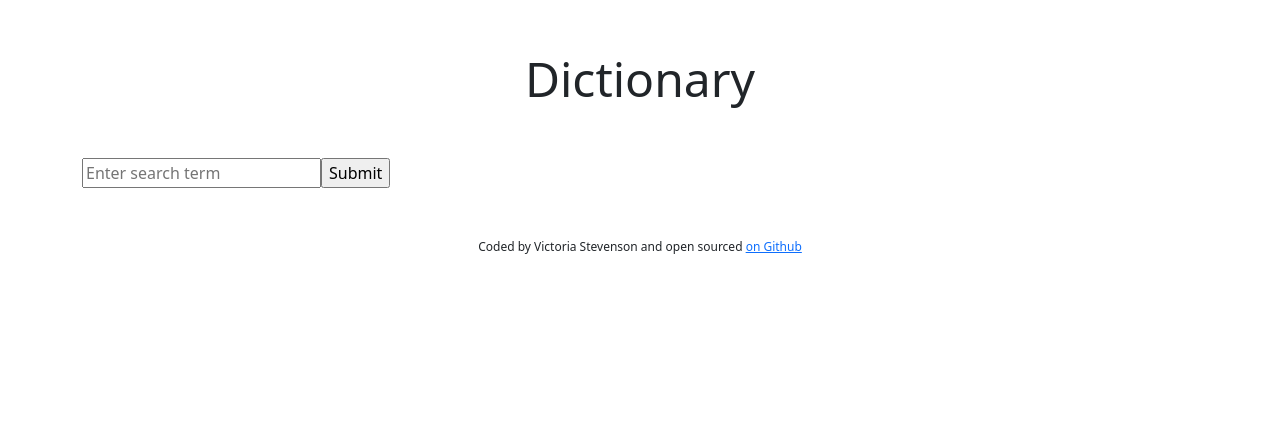
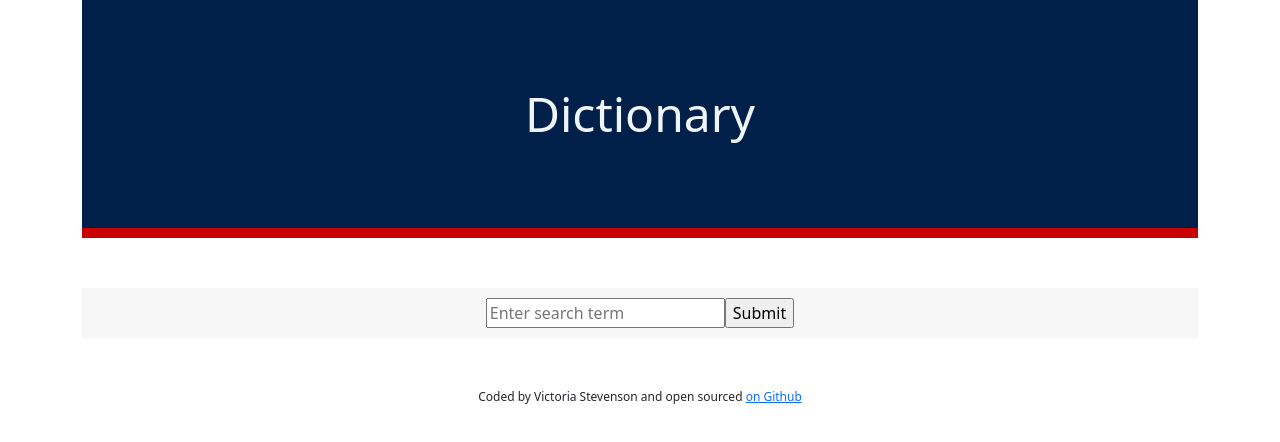
Before and after one commit to victoria-stevenson/react-dictionary, a React (Create React App) app: page / in a window 1280 px wide. Shown: the top 442 px of the page. Built offline with nearby package versions, Linux system fonts and the light colour scheme.

Commit message:
added header styling, working on sections

```diff
--- a/src/App.css
+++ b/src/App.css
@@ -1,6 +1,18 @@
+header {
+  background: #00204a;
+  padding: 35px;
+  border-bottom: 10px solid rgb(201, 0, 0);
+}
+
+section {
+  padding: 10px;
+  background-color: #f7f7f7;
+}
+
 h1 {
   text-align: center;
   margin: 50px;
+  color: #f0f5fa;
 }
 
 footer {
--- a/src/Dictionary.css
+++ b/src/Dictionary.css
@@ -7,3 +7,16 @@ h2 {
   font-weight: bold;
   margin: 20px 0 10px 0;
 }
+
+.Dictionary section {
+  padding: 10px;
+  background-color: #f7f7f7;
+}
+
+form {
+  text-align: center;
+}
+
+.Dictionary {
+  padding-top: 50px;
+}
--- a/src/Dictionary.js
+++ b/src/Dictionary.js
@@ -23,6 +23,7 @@ export default function Dictionary() {
 
   return (
     <div className="Dictionary">
+      <section>
         <form onSubmit={searchWord}>
           <input
             type="search"
@@ -31,6 +32,7 @@ export default function Dictionary() {
           />
           <input type="submit" />
         </form>
+      </section>
       <Results results={results} />
     </div>
   );
--- a/src/Results.js
+++ b/src/Results.js
@@ -6,19 +6,18 @@ export default function Results(props) {
   if (props.results) {
     return (
       <div className="Results">
+        <section>
           <h2>{props.results.word}</h2>
+          <Phonetics phonetics={props.results.phonetics[0]} />
+        </section>
 
-        <Phonetics phonetics={props.results.phonetics[0]} />
-        <br />
-        <div>
         {props.results.meanings.map(function (meaning, index) {
           return (
-              <div key={index}>
+            <section key={index}>
               <Meaning meaning={meaning} />
-              </div>
+            </section>
           );
         })}
-        </div>
       </div>
     );
   } else {
```
Lines whose indentation alone changed are shown as unchanged.
